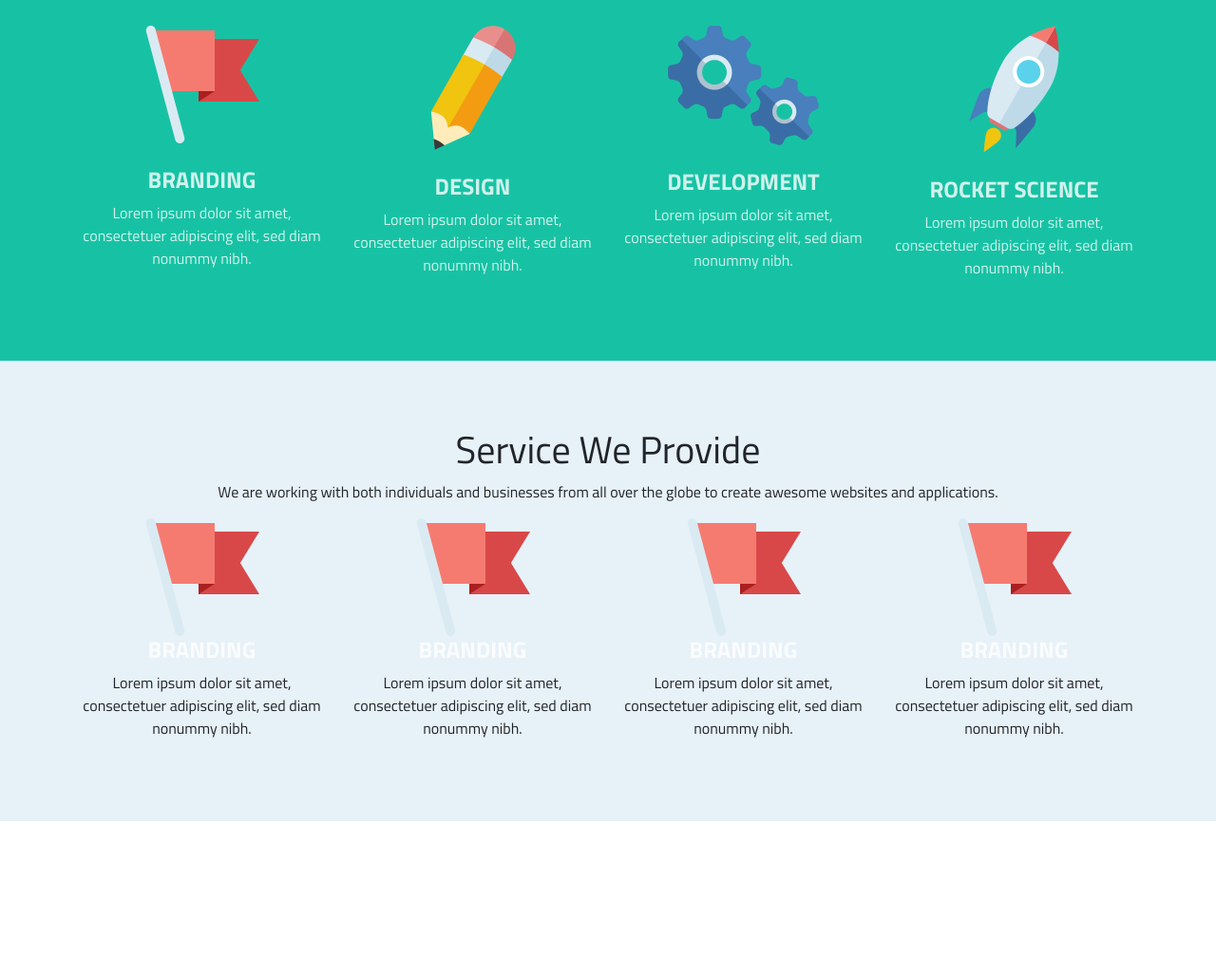
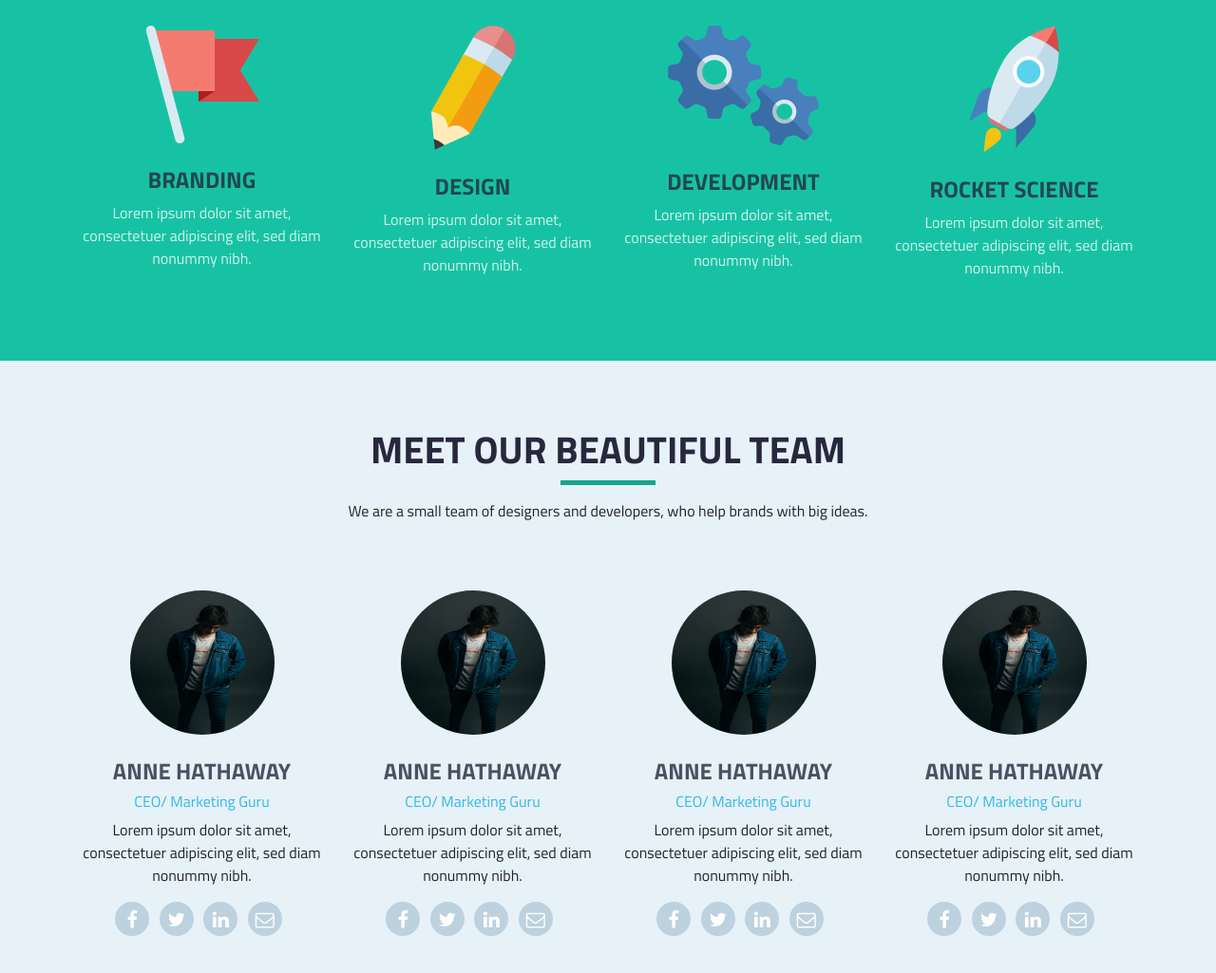
Before and after one commit to mahmudul-hassan-munna/cuda_psd_html, a plain HTML site: page index.html in a window 1280 px wide. Shown: the part 799-1824 px from the top of the page at 95% size. Before the commit the page ends 1664 px from the top, so only its background shows below. Drawn offline with nearby package versions, Linux system fonts and the light colour scheme.

Commit message:
Team section add

```diff
--- a/css/header.css
+++ b/css/header.css
@@ -53,3 +53,13 @@ header {
 .work-with-us:hover{
 	color: white !important;
 }
+
+
+/*.........responsive start............*/
+@media only screen and (max-width: 992px) {
+	.navbar-collapse {
+	    background: #470461;
+	    z-index: 999;
+	    text-align: center;
+	}
+}
--- a/css/home.css
+++ b/css/home.css
@@ -34,4 +34,34 @@
 .team {
 	background-color: #e7f1f8;
 }
+.team-image {
+	height: 200px;
+	width: 200px;
+}
+.team h1,h4 {
+	color: #27283d;
+	text-transform: uppercase;
+	font-weight: bold;
+}
+.team h6 {
+	color: #30bae7;
+}
+
+
+.social-icon {
+  border-radius: 50%;
+  background : #bdd1df;
+  width: 36px;
+  height: 36px;
+  text-align: center;
+  display: inline-block;
+  margin-right: 7px;
+}
+
+.social-icon i{
+	font-size: 20px;
+    line-height: 38px;
+	color: white;
+}
+
 /*team setion end*/
--- a/index.html
+++ b/index.html
@@ -9,6 +9,8 @@
     <link rel="stylesheet" href="https://stackpath.bootstrapcdn.com/bootstrap/4.5.0/css/bootstrap.min.css" integrity="sha384-9aIt2nRpC12Uk9gS9baDl411NQApFmC26EwAOH8WgZl5MYYxFfc+NcPb1dKGj7Sk" crossorigin="anonymous">
 
     <link href="https://fonts.googleapis.com/css2?family=Titillium+Web:ital,wght@0,300;0,400;0,600;0,700;1,400&display=swap" rel="stylesheet">
+
+    <link href="https://stackpath.bootstrapcdn.com/font-awesome/4.7.0/css/font-awesome.min.css" rel="stylesheet" integrity="sha384-wvfXpqpZZVQGK6TAh5PVlGOfQNHSoD2xbE+QkPxCAFlNEevoEH3Sl0sibVcOQVnN" crossorigin="anonymous">
 
 
     <link rel="stylesheet" type="text/css" href="css/style.css">
@@ -37,10 +39,10 @@
                 <a class="nav-link active" href="#">Home</a>
               </li>
               <li class="nav-item">
-                <a class="nav-link" href="#">About</a>
+                <a class="nav-link" href="#service">Service</a>
               </li>
               <li class="nav-item">
-                <a class="nav-link" href="#">Work</a>
+                <a class="nav-link" href="#team">Team</a>
               </li>
               <li class="nav-item">
                 <a class="nav-link" href="#">Blog</a>
@@ -66,7 +68,7 @@
 
 
     <!-- service section start -->
-    <section class="service">
+    <section class="service" id="service">
       <div class="container text-center">
         <div class="banner-text-center">
           <h1>Service We Provide</h1>
@@ -111,42 +113,66 @@
 
 
     <!-- team section start -->
-    <section class="team">
-      <div class="container" style="text-align: center">
-        <h1>Service We Provide</h1>
-        <p>We are working with both individuals and businesses from all over the globe to create awesome websites and applications.</p>
-
-        <div class="row">
-          <div class="col-md-3">
-            <img src="images/flag-icon.png" alt="Flag">
-
-              <h4>Branding</h4>
-              <p>Lorem ipsum dolor sit amet, consectetuer adipiscing elit, sed diam nonummy nibh.</p>
-
-
-          </div>
-
-          <div class="col-md-3">
-            <img src="images/flag-icon.png" alt="Flag">
-            <h4>Branding</h4>
-            <p>Lorem ipsum dolor sit amet, consectetuer adipiscing elit, sed diam nonummy nibh.</p>
-          </div>
-
-          <div class="col-md-3">
-            <img src="images/flag-icon.png" alt="Flag">
-            <h4>Branding</h4>
-            <p>Lorem ipsum dolor sit amet, consectetuer adipiscing elit, sed diam nonummy nibh.</p>
-          </div>
-
-          <div class="col-md-3">
-            <img src="images/flag-icon.png" alt="Flag">
-            <h4>Branding</h4>
-            <p>Lorem ipsum dolor sit amet, consectetuer adipiscing elit, sed diam nonummy nibh.</p>
-          </div>
-
+    <section class="team" id="team">
+      <div class="container text-center">
+        <div class="banner-text-center">
+          <h1>MEET OUR BEAUTIFUL TEAM</h1>
+          <div class="seperator"></div>
+          <p>We are a small team of designers and developers, who help brands with big ideas.</p>
         </div>
 
 
+        <div class="row mt-5">
+          <div class="col-md-3 text-center">
+            <img src="images/team-1.jpg" alt="team-1" class="p-4 rounded-circle team-image">
+            <h4>Anne Hathaway</h4>
+            <h6>CEO/ Marketing Guru</h6>
+            <p>Lorem ipsum dolor sit amet, consectetuer adipiscing elit, sed diam nonummy nibh.</p>
+
+            <a href="#" class="social-icon"><i class="fa fa-facebook"></i></a>
+            <a href="#" class="social-icon"><i class="fa fa-twitter"></i></a>
+            <a href="#" class="social-icon"><i class="fa fa-linkedin"></i></a>
+            <a href="#" class="social-icon"><i class="fa fa-envelope-o"></i></a>
+          </div>
+
+          <div class="col-md-3 text-center">
+            <img src="images/team-1.jpg" alt="team-1" class="p-4 rounded-circle team-image">
+            <h4>Anne Hathaway</h4>
+            <h6>CEO/ Marketing Guru</h6>
+            <p>Lorem ipsum dolor sit amet, consectetuer adipiscing elit, sed diam nonummy nibh.</p>
+
+            <a href="#" class="social-icon"><i class="fa fa-facebook"></i></a>
+            <a href="#" class="social-icon"><i class="fa fa-twitter"></i></a>
+            <a href="#" class="social-icon"><i class="fa fa-linkedin"></i></a>
+            <a href="#" class="social-icon"><i class="fa fa-envelope-o"></i></a>
+          </div>
+
+          <div class="col-md-3 text-center">
+            <img src="images/team-1.jpg" alt="team-1" class="p-4 rounded-circle team-image">
+            <h4>Anne Hathaway</h4>
+            <h6>CEO/ Marketing Guru</h6>
+            <p>Lorem ipsum dolor sit amet, consectetuer adipiscing elit, sed diam nonummy nibh.</p>
+
+            <a href="#" class="social-icon"><i class="fa fa-facebook"></i></a>
+            <a href="#" class="social-icon"><i class="fa fa-twitter"></i></a>
+            <a href="#" class="social-icon"><i class="fa fa-linkedin"></i></a>
+            <a href="#" class="social-icon"><i class="fa fa-envelope-o"></i></a>
+          </div>
+
+          <div class="col-md-3 text-center">
+            <img src="images/team-1.jpg" alt="team-1" class="p-4 rounded-circle team-image">
+            <h4>Anne Hathaway</h4>
+            <h6>CEO/ Marketing Guru</h6>
+            <p>Lorem ipsum dolor sit amet, consectetuer adipiscing elit, sed diam nonummy nibh.</p>
+
+            <a href="#" class="social-icon"><i class="fa fa-facebook"></i></a>
+            <a href="#" class="social-icon"><i class="fa fa-twitter"></i></a>
+            <a href="#" class="social-icon"><i class="fa fa-linkedin"></i></a>
+            <a href="#" class="social-icon"><i class="fa fa-envelope-o"></i></a>
+          </div>
+
+
+        </div>
       </div>
     </section>
     <!-- team section end -->
```
Also changed, not shown: images/team-1.jpg (added).
